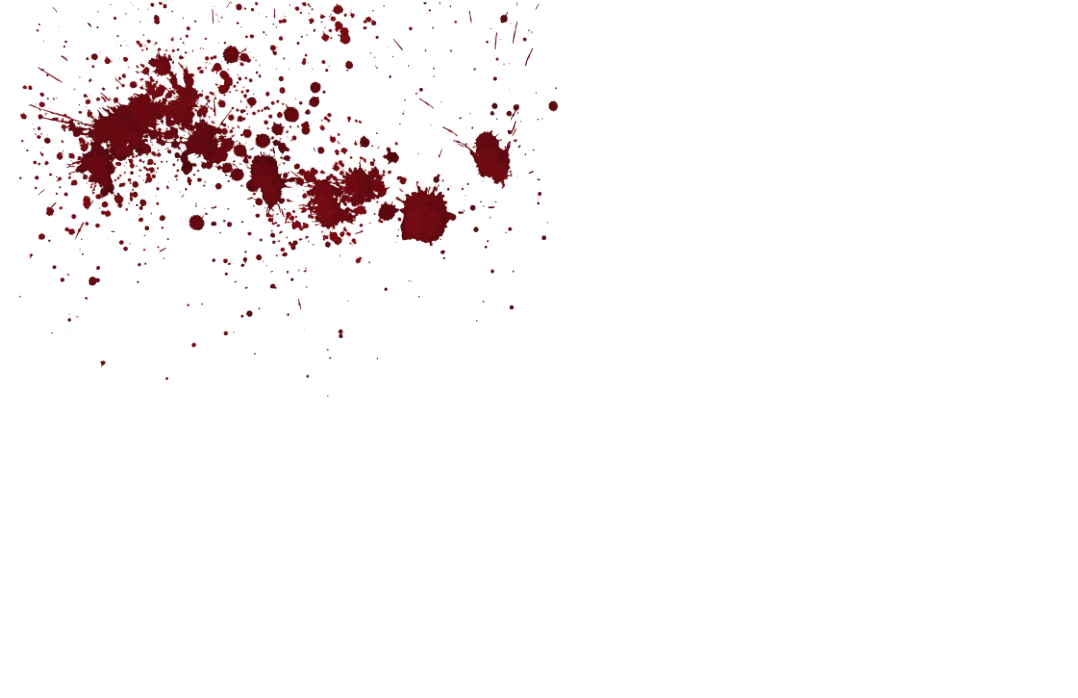
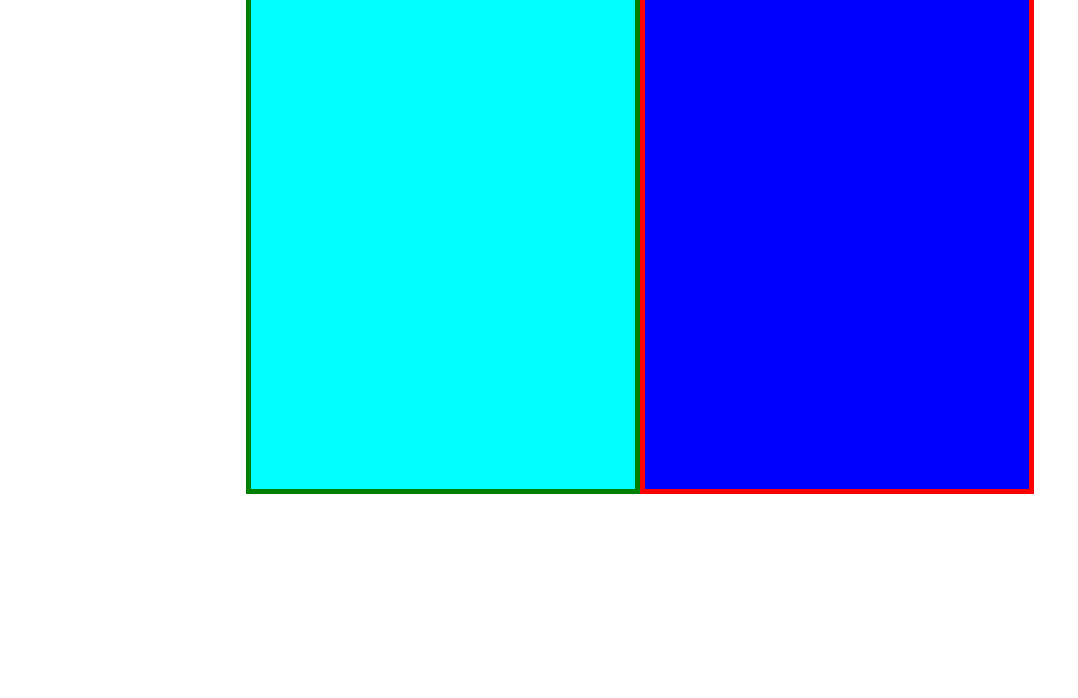
Before and after one commit to andersonsantosx/Dexter_landing_page, a plain HTML site: page index.html in a window 1280 px wide. Shown: the part 102-800 px from the top of the page, without its empty margins (0-1078 px from the left). Drawn offline with Linux system fonts and the light colour scheme.

Commit message:
Updated index.html and style.css

```diff
--- a/index.html
+++ b/index.html
@@ -14,7 +14,14 @@
     </header>
 
 <body>
+    <div id="content">
+        <div id="box_left">
 
+        </div>
 
+        <div id="box_right">
+
+        </div>
+    </div>
 </body>
 </html>
--- a/style.css
+++ b/style.css
@@ -1,6 +1,10 @@
 * {
+
     margin: 0;
 }
+
+
+
 #tittle {
     color: brown;
     font-family: danger_font;
@@ -10,7 +14,26 @@
 }
 
 .sangue_tittle {
+    display: none;
+}
+
+#content {
     display: flex;
-    position: absolute;
+    justify-content: center;
+}
+
+#box_left {
+    background-color: aqua;
+    height: 500px;
+    width: 30%;
+    border: 5px solid green;
 
 }
+
+#box_right {
+    background-color: blue;
+    height: 500px;
+    width: 30%;
+    border: 5px solid red;
+
+}
```
